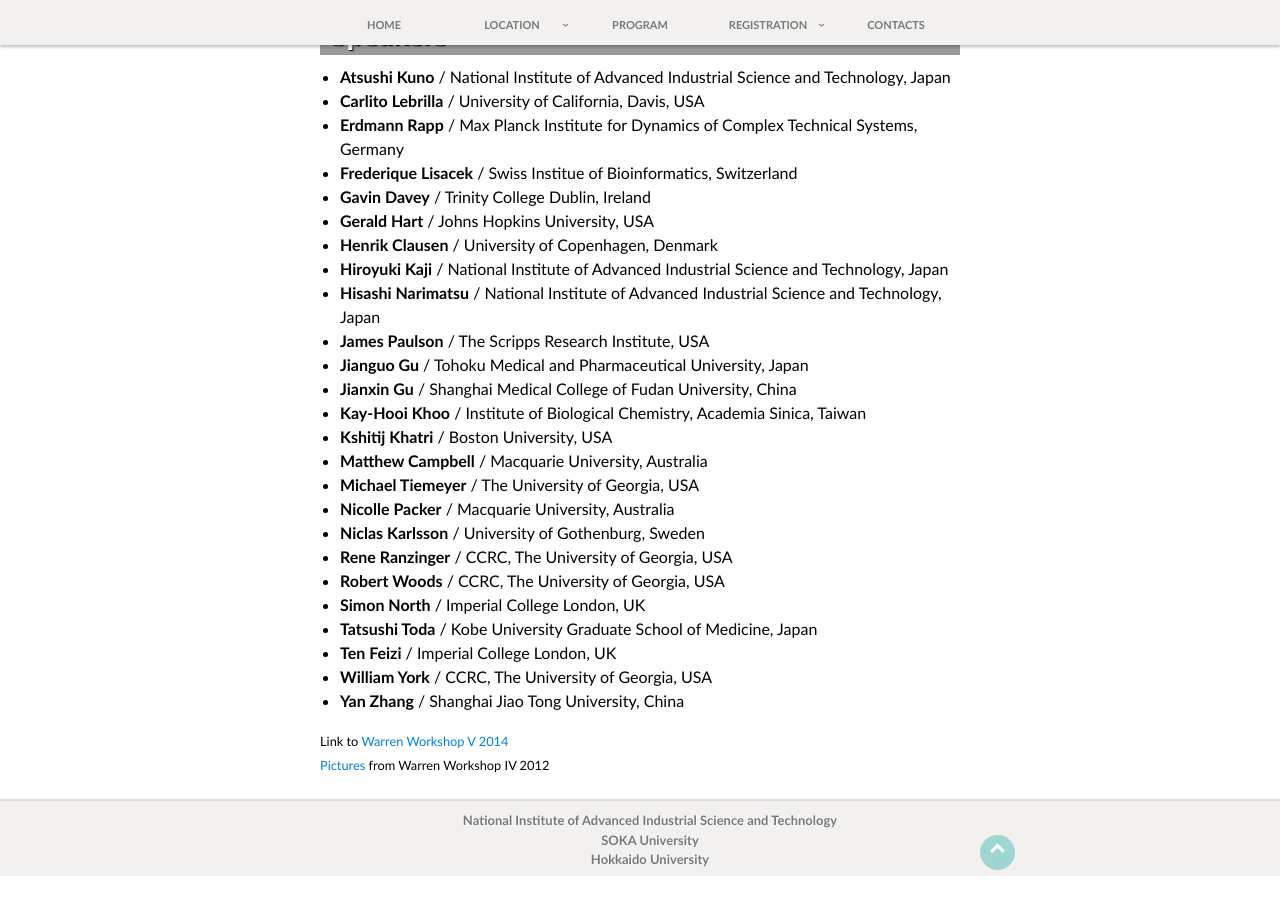
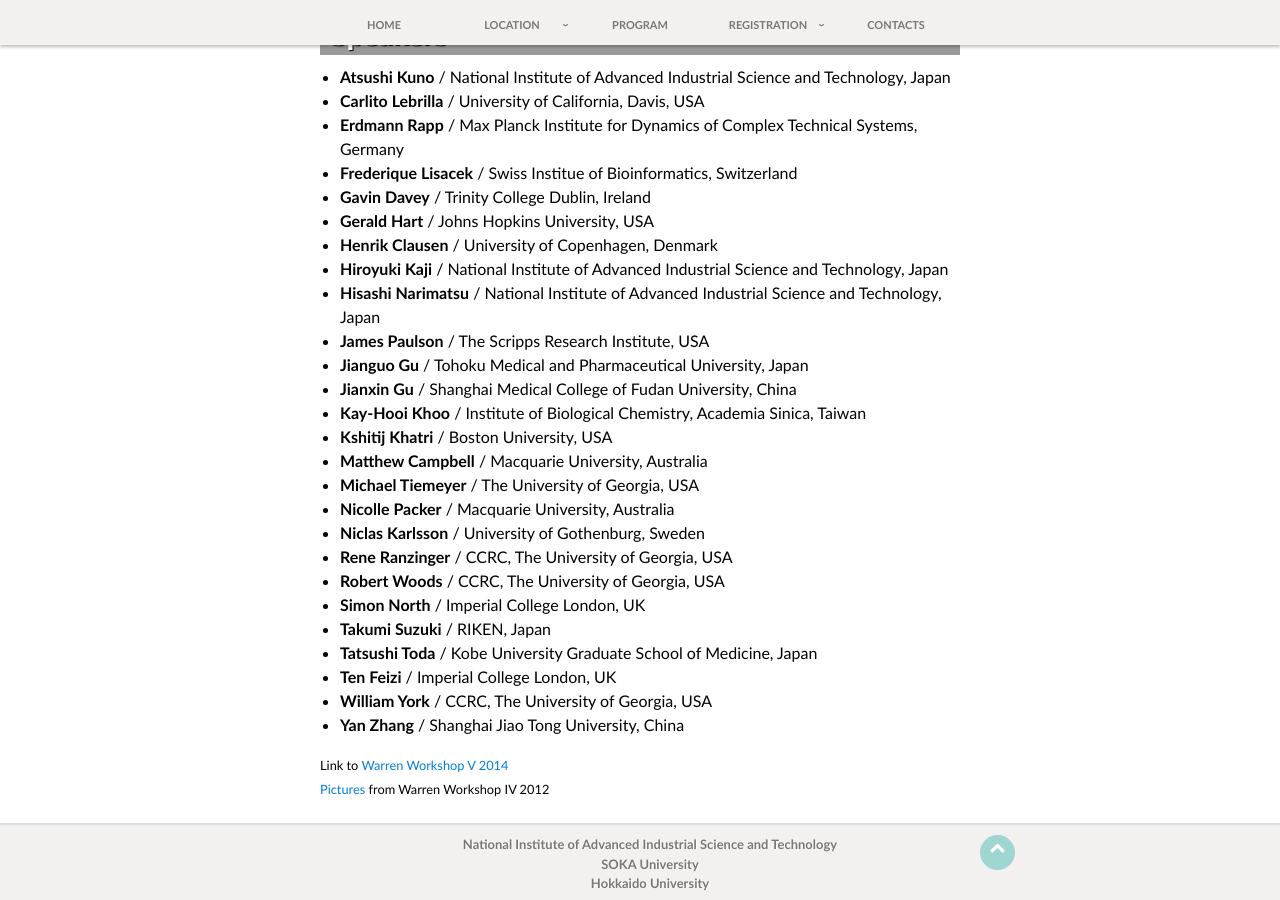
Before and after one commit to yamazakiM/test_warren2016, a Jekyll site: the page built from index.md, in a window 1280 px wide and 900 px high, scrolled down 839 px. Built offline with Jekyll 4.4.1, drawn with Linux system fonts in a browser that asks for light colours; nearby versions of some CDN libraries; library files that are not in the unit come from our copies; before the commit the page ends 1715 px from its top, so only the background shows below that.

Commit message:
Update index.md

```diff
--- a/index.md
+++ b/index.md
@@ -40,6 +40,7 @@
 <li><strong>Rene Ranzinger</strong> / CCRC, The University of Georgia, USA</li>
 <li><strong>Robert Woods</strong> / CCRC, The University of Georgia, USA</li>
 <li><strong>Simon North</strong> /  Imperial College London, UK</li>
+<li><strong>Takumi Suzuki</strong> /  RIKEN, Japan</li>
 <li><strong>Tatsushi Toda</strong> /  Kobe University Graduate School of Medicine, Japan</li>
 <li><strong>Ten Feizi</strong> /  Imperial College London, UK</li>
 <li><strong>William York</strong> / CCRC, The University of Georgia, USA</li>
```
